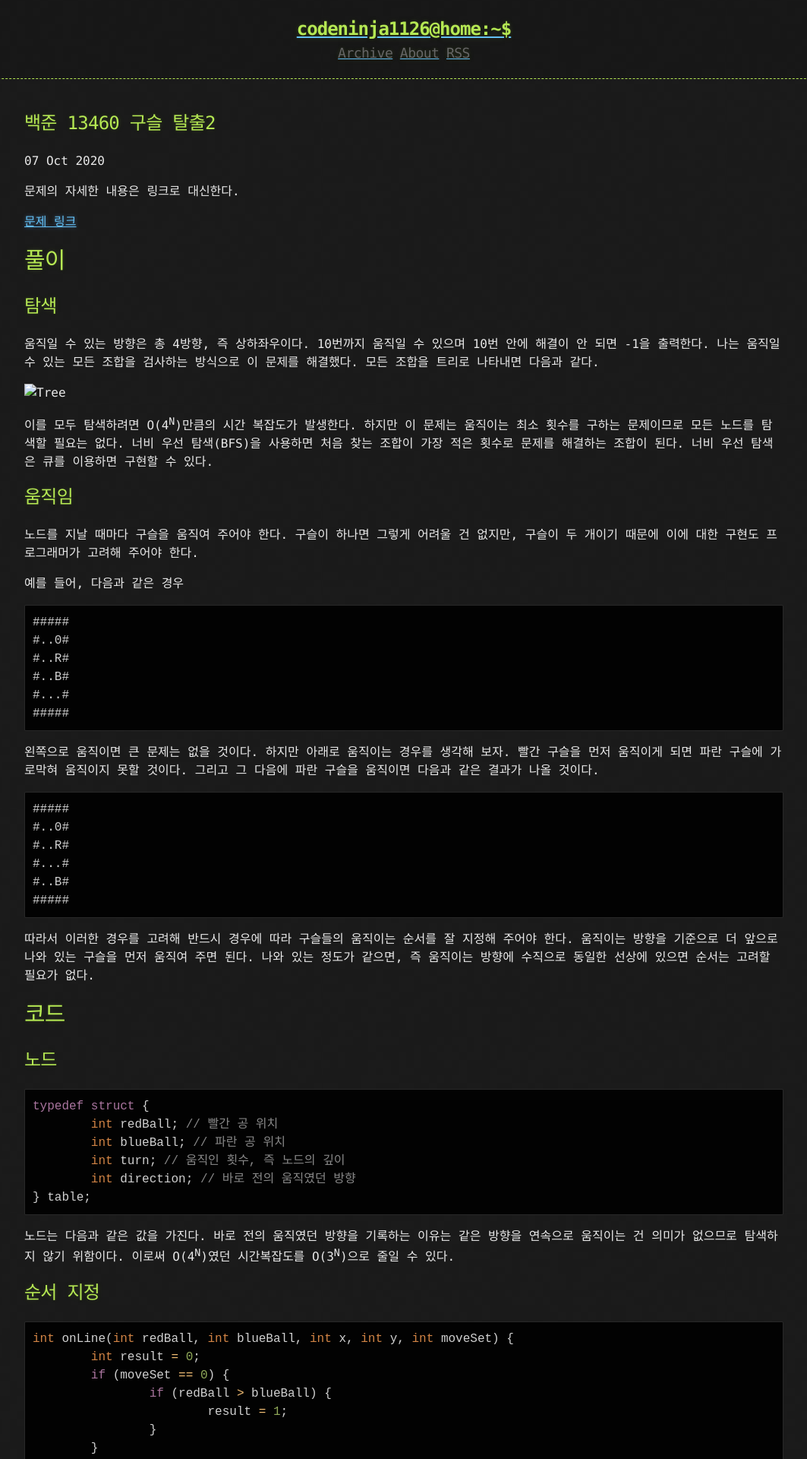
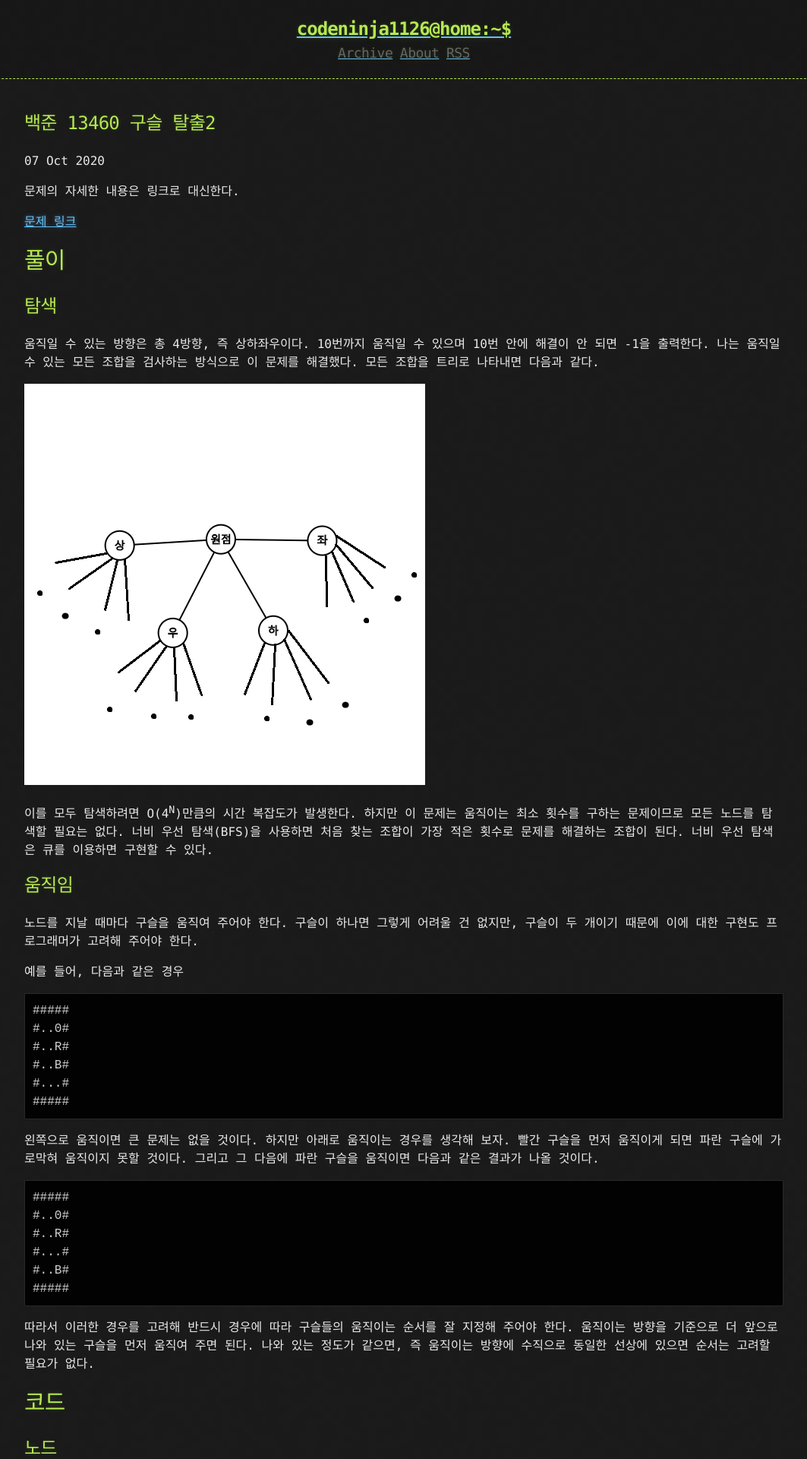
Before and after one commit to CodeNinja1126/CodeNinja1126.github.io, a Jekyll site: the page built from _posts/2020-10-07-코딩 테스트00.md, in a window 1280 px wide. Shown: the top 1920 px of the page at 76% size, without its empty margins (108-1171 px from the left). Built offline with Jekyll 4.4.1, drawn with Linux system fonts in a browser that asks for light colours.

Commit message:
Update 2020-10-07-코딩 테스트00.md

```diff
--- a/_posts/2020-10-07-코딩 테스트00.md
+++ b/_posts/2020-10-07-코딩 테스트00.md
@@ -15,7 +15,7 @@ published: true
 나는 움직일 수 있는 모든 조합을 검사하는 방식으로 이 문제를 해결했다.
 모든 조합을 트리로 나타내면 다음과 같다.
 
-![Tree](/images/graph.png)
+![Tree](/images/2020-10-07/graph.png)
 
  이를 모두 탐색하려면 O(4<sup>N</sup>)만큼의 시간 복잡도가 발생한다.
 하지만 이 문제는 움직이는 최소 횟수를 구하는 문제이므로 모든 노드를 탐색할 필요는 없다.
```
